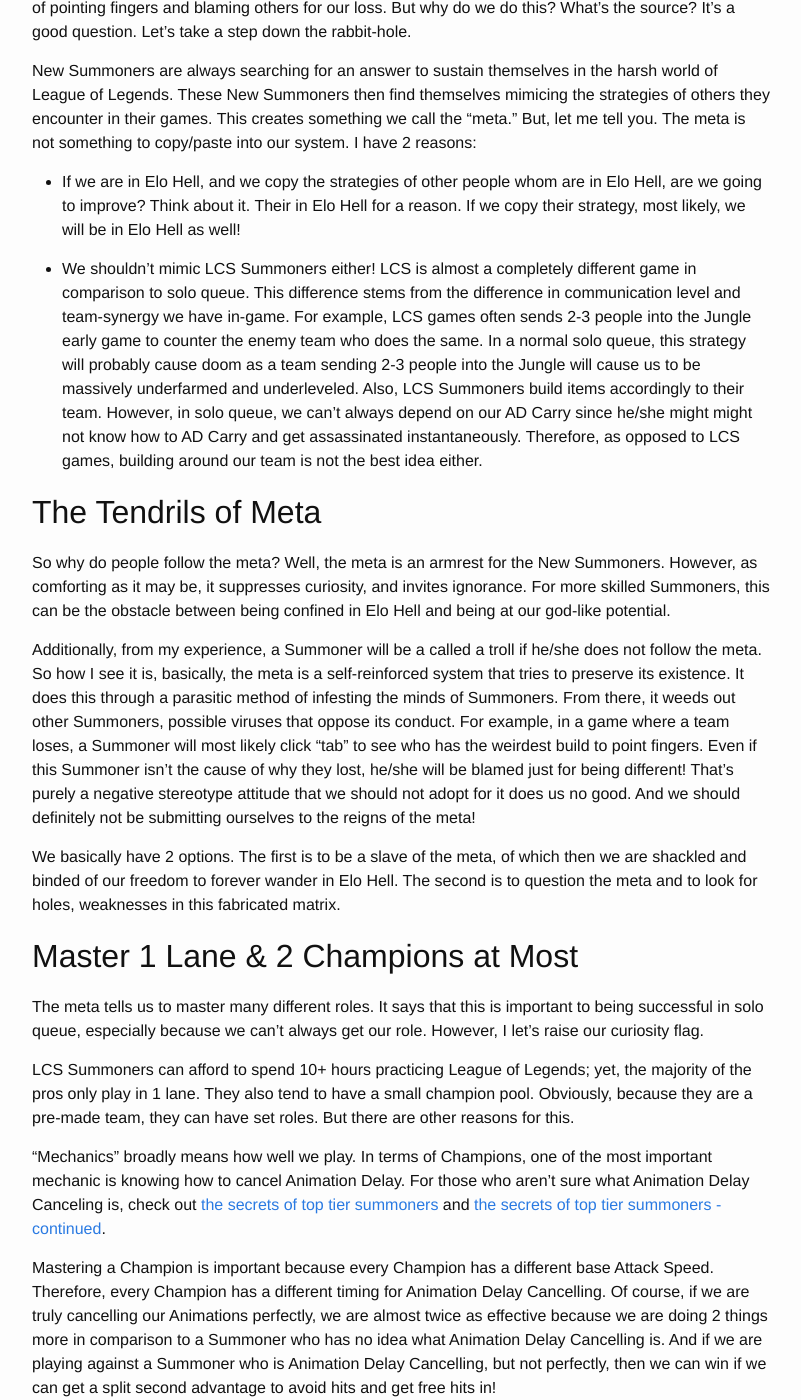
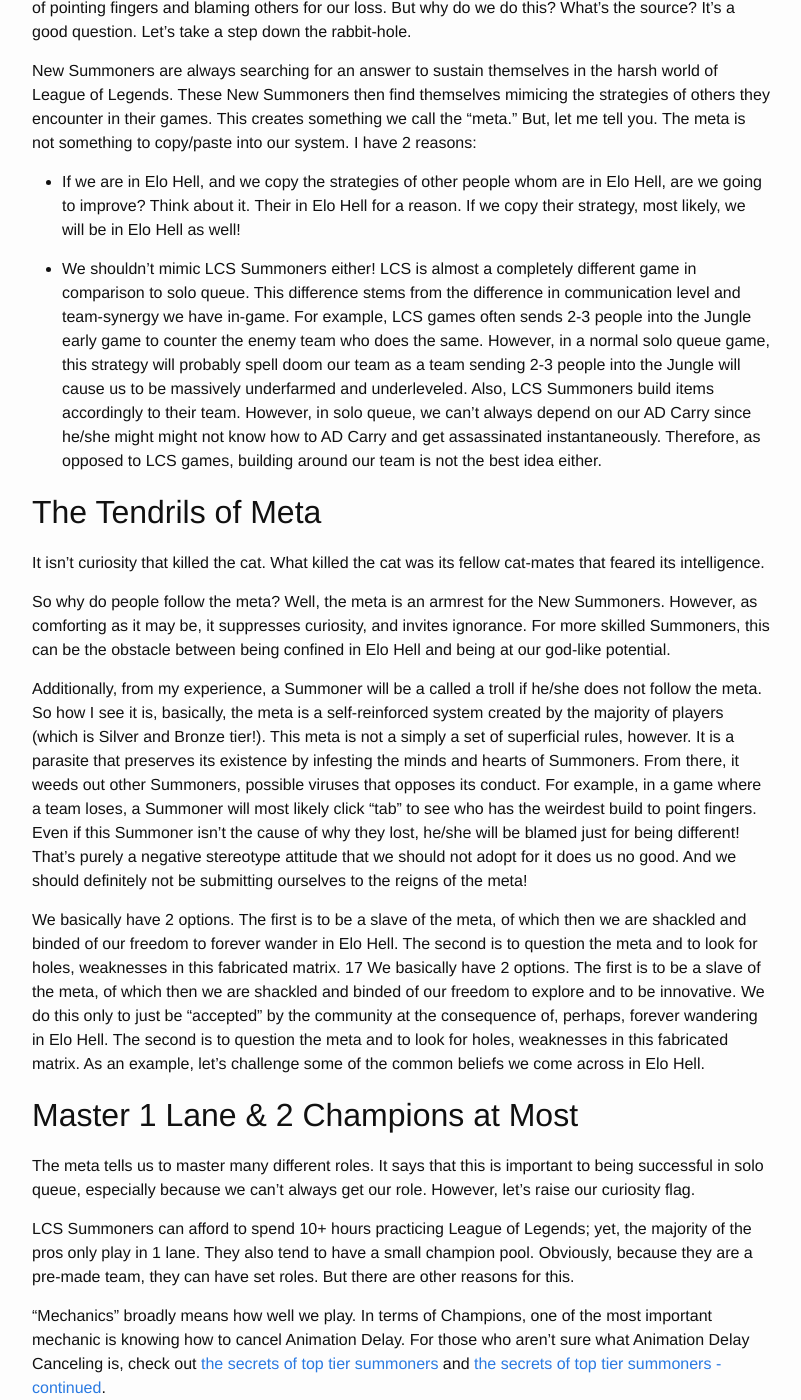
Before and after one commit to bernardjhuang/gamerunnersnews, a Jekyll site: the page built from _posts/2014-11-19-the-shackles-of-elo-hell.md, in a window 1280 px wide and 1400 px high, scrolled down 991 px. Shown: the whole window, without its empty margins (238-1039 px from the left). Built offline with Jekyll 4.4.1, drawn with Linux system fonts in a browser that asks for light colours; some web fonts are replaced; some of the changed text lies outside the part shown.

Commit message:
edit article

```diff
--- a/_posts/2014-11-19-the-shackles-of-elo-hell.md
+++ b/_posts/2014-11-19-the-shackles-of-elo-hell.md
@@ -25,19 +25,21 @@
 
 * If we are in Elo Hell, and we copy the strategies of other people whom are in Elo Hell, are we going to improve? Think about it. Their in Elo Hell for a reason. If we copy their strategy, most likely, we will be in Elo Hell as well!
 
-* We shouldn't mimic LCS Summoners either! LCS is almost a completely different game in comparison to solo queue. This difference stems from the difference in communication level and team-synergy we have in-game. For example, LCS games often sends 2-3 people into the Jungle early game to counter the enemy team who does the same. In a normal solo queue, this strategy will probably cause doom as a team sending 2-3 people into the Jungle will cause us to be massively underfarmed and underleveled. Also, LCS Summoners build items accordingly to their team. However, in solo queue, we can't always depend on our AD Carry since he/she might might not know how to AD Carry and get assassinated instantaneously. Therefore, as opposed to LCS games, building around our team is not the best idea either.
+* We shouldn't mimic LCS Summoners either! LCS is almost a completely different game in comparison to solo queue. This difference stems from the difference in communication level and team-synergy we have in-game. For example, LCS games often sends 2-3 people into the Jungle early game to counter the enemy team who does the same. However, in a normal solo queue game, this strategy will probably spell doom our team as a team sending 2-3 people into the Jungle will cause us to be massively underfarmed and underleveled. Also, LCS Summoners build items accordingly to their team. However, in solo queue, we can't always depend on our AD Carry since he/she might might not know how to AD Carry and get assassinated instantaneously. Therefore, as opposed to LCS games, building around our team is not the best idea either.
 
 ## The Tendrils of Meta
 
+It isn't curiosity that killed the cat. What killed the cat was its fellow cat-mates that feared its intelligence.
+
 So why do people follow the meta? Well, the meta is an armrest for the New Summoners. However, as comforting as it may be, it suppresses curiosity, and invites ignorance. For more skilled Summoners, this can be the obstacle between being confined in Elo Hell and being at our god-like potential.
 
-Additionally, from my experience, a Summoner will be a called a troll if he/she does not follow the meta. So how I see it is, basically, the meta is a self-reinforced system that tries to preserve its existence. It does this through a parasitic method of infesting the minds of Summoners. From there, it  weeds out other Summoners, possible viruses that oppose its conduct.  For example, in a game where a team loses, a Summoner will most likely click "tab" to see who has the weirdest build to point fingers. Even if this Summoner isn't the cause of why they lost, he/she will be blamed just for being different! That's purely a negative stereotype attitude that we should not adopt for it does us no good. And we should definitely not be submitting ourselves to the reigns of the meta!
+Additionally, from my experience, a Summoner will be a called a troll if he/she does not follow the meta. So how I see it is, basically, the meta is a self-reinforced system created by the majority of players (which is Silver and Bronze tier!). This meta is not a simply a set of superficial rules, however. It is a parasite that  preserves its existence by infesting the minds and hearts of Summoners. From there, it  weeds out other Summoners, possible viruses that opposes its conduct.  For example, in a game where a team loses, a Summoner will most likely click "tab" to see who has the weirdest build to point fingers. Even if this Summoner isn't the cause of why they lost, he/she will be blamed just for being different! That's purely a negative stereotype attitude that we should not adopt for it does us no good. And we should definitely not be submitting ourselves to the reigns of the meta!
 
-We basically have 2 options. The first is to be a slave of the meta, of which then we are shackled and binded of our freedom to forever wander in Elo Hell. The second is to question the meta and to look for holes, weaknesses in this fabricated matrix.
+We basically have 2 options. The first is to be a slave of the meta, of which then we are shackled and binded of our freedom to forever wander in Elo Hell. The second is to question the meta and to look for holes, weaknesses in this fabricated matrix. 17  We basically have 2 options. The first is to be a slave of the meta, of which then we are shackled and binded of our freedom to explore and to be innovative. We do this only to just be "accepted" by the community at the consequence of, perhaps, forever wandering in Elo Hell. The second is to question the meta and to look for holes, weaknesses in this fabricated matrix. As an example, let's challenge some of the common beliefs we come across in Elo Hell.
 
 ## Master 1 Lane & 2 Champions at Most
 
-The meta tells us to master many different roles. It says that this is important to being successful in solo queue, especially because we can't always get our role. However, I let's raise our curiosity flag.
+The meta tells us to master many different roles. It says that this is important to being successful in solo queue, especially because we can't always get our role. However, let's raise our curiosity flag.
 
 LCS Summoners can afford to spend 10+ hours practicing League of Legends; yet, the majority of the pros only play in 1 lane. They also tend to have a small champion pool. Obviously, because they are a pre-made team, they can have set roles. But there are other reasons for this.
 
@@ -47,13 +49,13 @@
 
 Of course, there is Spell Animation Cancelling as well. Champions, such as Riven, can truly shine by taking full advantage of this to be casting 2 or even 3 Spells simultaneously! Experiment around and figure out the limits of your Champion when casting.
 
-What's the best way to improve mechanics? Well, since mechanics varies from Champion to Champion, this means we should be maining a role!
+What's the best way to improve mechanics? Well, since mechanics varies from Champion to Champion, this means we should be consistently maining a role!
 
-Mastering a lane is as equally difficult of a task. It's not something that can be taken half-hearted. It's something obtained through the experiences of many, many games of trial and error. For example, we need to know the approximate time the enemy jungler will gank, when to shove our lane or when to freeze, when to play passive or active based on our positioning, etc... This will all come through experience if we main a lane!
+Mastering a lane is as equally difficult of a task. It's not something that can be taken half-hearted. It's something obtained through the experiences of many, many games of trial and error. For example, we need to know the approximate time the enemy jungler will gank, when to shove our lane or when to freeze, when to play passive or active based on our positioning, etc... This can only come through experience if we consistently main a lane!
 
-Yet, we try to buy every Champion in the game and "master" all lanes. Think about it. If we play only perhaps a 1/5 of how much the pros play, can we say that we have 300+ games on a single Champion or 1000+ games in a single lane?
+Yet, we try to buy every Champion in the game and "master" all lanes. Think about it. If we play only perhaps a 1/5 of how much the pros play, can we say that we have 300+ games on a single Champion or 1000+ games in a single lane? If LCS Players can't master everything, then that means we probably can't as well. This is a weakness of the meta we can take advantage of!
 
-Additionally, if we get our main role, we'll probably win because there is a high statistical chance that we will play against something that is just "filling" or someone that hasn't mastered the lane. We'll also know how to more gold-efficient with our gold if we know the perfect item build. More on this later.
+Just imagine. If we get our main role, we'll probably win. Because of meta standards, there is a high statistical chance that we will play against a Summoner that is just "filling." Most likely, the Summoner we play against hasn't mastered your lane. This is why maining a lane is so powerful.
 
 ## Be Aggressive At Champion-Selection
 
@@ -69,7 +71,7 @@
 
 Of course, we can get creative here. Just have a line ready to copy and paste the moment you load into Champion Selections!
 
-Sadly, we don't always get what we want in life; thus, we need a backup Champion and lane. Honestly however, if our win-rate in our main lane is 70%, then our win-rate for other lanes are probably 50% or lower. If I did the Math, it would actually be even better to dodge (though I don't advocate dodging!).
+Sadly, we don't always get what we want in life; thus, we need a backup Champion and lane. Honestly however, if our win-rate in our main lane is 70%, then our win-rate for other lanes are probably 50% or lower. If I did the Math, it would actually be even better to dodge (though I don't advocate dodging for ethical reasons!).
 
 "Counter-Picking"
 
@@ -83,9 +85,11 @@
 
 ## Most Likely, the Recommended Item Build is Poor
 
-The meta recommends certain items. I speak of two of these. The one that is recommended by the game developers, and the one that the community tells you to build. However, the ones recommended by the developers were created off the top of their heads. Obviously, they probably haven't experimented with hundreds of game testing different builds. Also, the ones recommended by community are rip-off builds of famous LCS players. But remember, solo queue works on rules very different from that of the LCS!
+The meta recommends certain items. I speak of two of these. The one that is recommended by the game developers, and the one that the community tells you to build. However, the ones recommended by the developers were created off the top of their heads. Obviously, they probably haven't experimented with hundreds of game testing different builds. And the ones recommended by community are rip-off builds of famous LCS players. But remember, solo queue works on rules very different from that of the LCS. Yet, people follow these builds. We can take advantage of this.
 
-The best thing to do is to just think for yourself. Obviously, I can't give you a "best build" because every Champion is different. The best builds varies from Champion to Champion. I have, however, written articles for "general" optimum stat ratios. Check them out as a guideline for when experimenting with builds.
+Because many people blindly follow the recommended item builds that most likely aren't optimum, even if the enemy is ahead in gold, we can win. If we main a role and have experimented with many builds, then we can be much more cost-efficient about gold-spending. With a superior build, it's possible to then beat an enemy who has twice the CS!
+
+The best thing to do is to just think for yourself. Obviously, I can't give you a "best build" because every Champion is different. I have, however, written articles for "general" optimum stat ratios. Check them out as a guideline for when experimenting with builds.
 
 * [Optimum Health: Armor Stat ratio](http://news.gamerunners.gg/lol/calculating-optimum-stat-ratios/)
 
```
